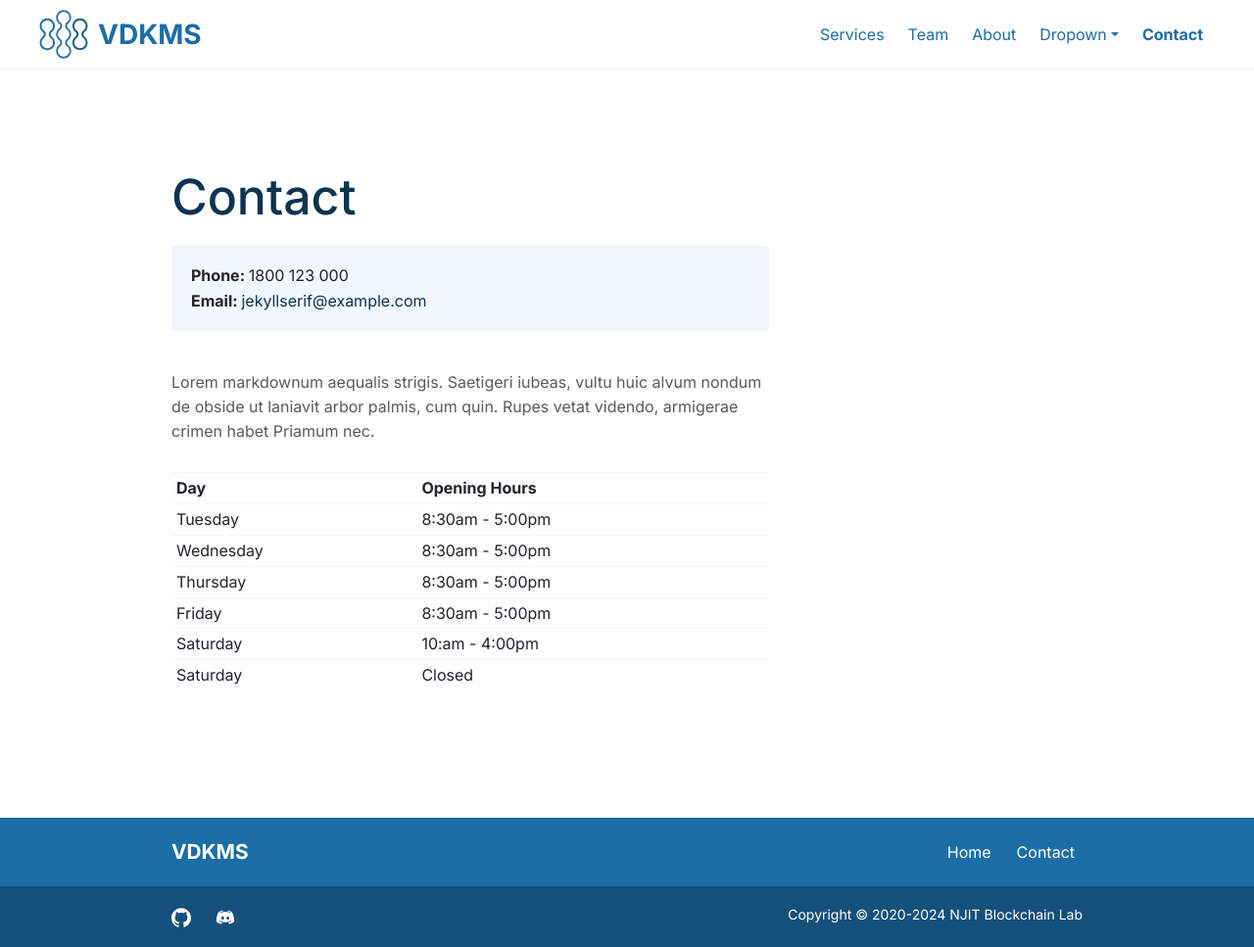
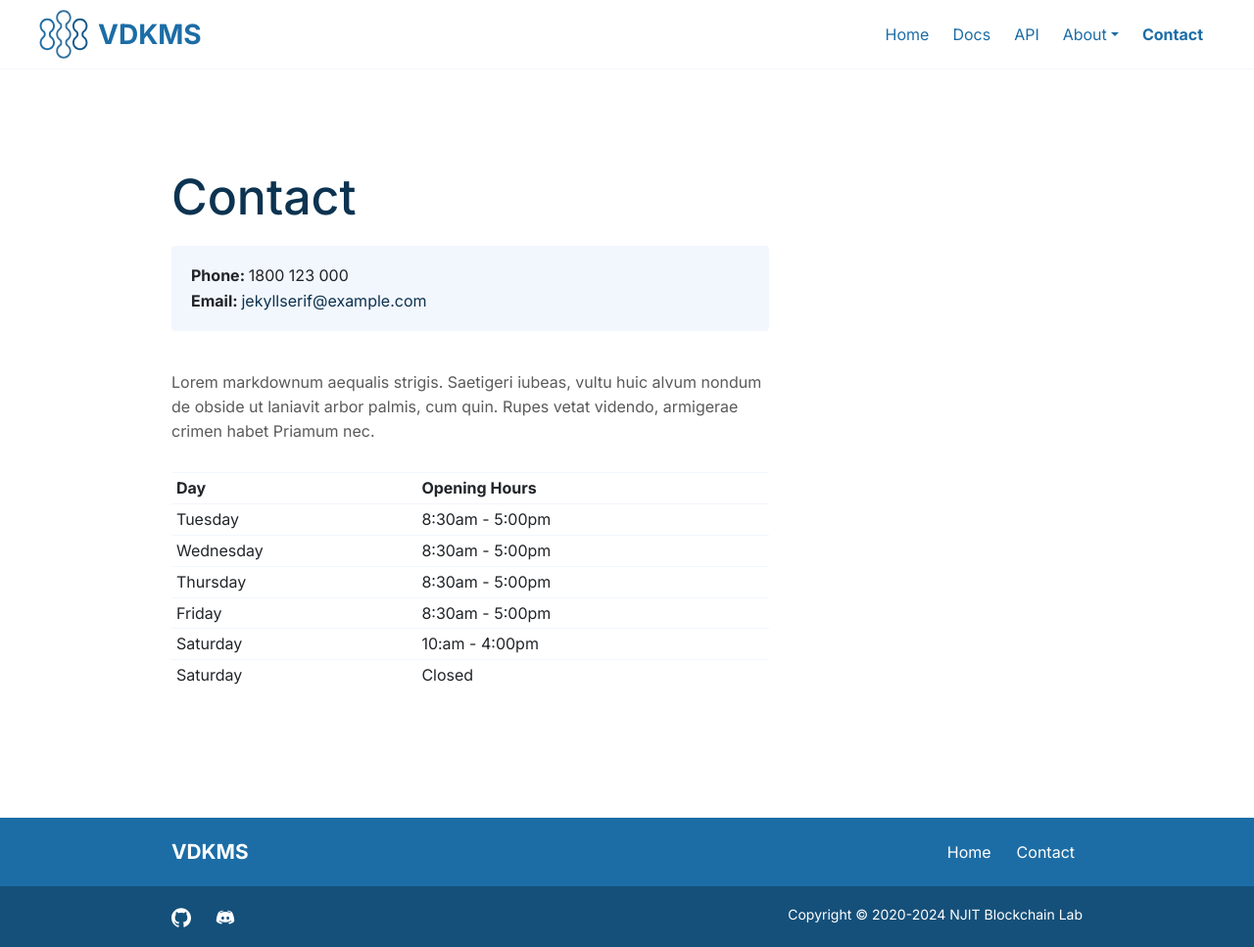
Before and after one commit to NJITBlockchainLab/vdkms.app, a Jekyll site: the page built from contact.md, in a window 1280 px wide. Shown: the whole page at 98% size. Built offline with Jekyll 4.4.1, drawn with Linux system fonts in a browser that asks for light colours.

Commit message:
nav popper fix

```diff
--- a/_data/menus.yml
+++ b/_data/menus.yml
@@ -1,23 +1,23 @@
 main:
-  - name: "Services"
-    url: "/services/"
+  - name: "Home"
+    url: "/"
+    weight: 1
+  - name: "Docs"
+    url: "https://vdkms-docs.netlify.app"
     weight: 2
-  - name: "Team"
-    url: "/team/"
+  - name: "API"
+    url: "#"
     weight: 3
   - name: "About"
-    url: "/about/"
-    weight: 4
-  - name: "Dropown"
-    url: "#"
-    weight: 5
+    url: ""
+    weight: 3
     subs:
-      - name: "Dropown1"
-        url: "#"
+      - name: "Teams"
+        url: "/team/"
+        weight: 2
+      - name: "About"
+        url: "/about/"
         weight: 1
-      - name: "Dropdown2"
-        url: "/about/"
-        weight: 2
   - name: "Contact"
     url: "/contact/"
     weight: 6
--- a/_includes/main-menu-mobile.html
+++ b/_includes/main-menu-mobile.html
@@ -5,7 +5,7 @@
 
     <li class="{% if item.url == page.url %}active{% endif %}{% if item.subs[0] %}{% endif %}">
       {% if item.subs[0] %}
-      <a class="dropdown-toggle" data-toggle="collapse" href="#collapseMenu" role="button"
+      <a class="dropdown-toggle" data-bs-toggle="collapse" href="#collapseMenu" role="button"
         aria-controls="collapseExample" aria-expanded="false">{{ item.name }}</a>
       <div class="collapse" id="collapseMenu"">
         <ul>
--- a/_includes/main-menu.html
+++ b/_includes/main-menu.html
@@ -5,7 +5,7 @@
 
     <li class="{% if item.url == page.url %}active{% endif %}{% if item.subs[0] %}dropdown{% endif %}">
       {% if item.subs[0] %}
-      <a class="dropdown-toggle" data-toggle="dropdown" href="#" role="button" aria-haspopup="true"
+      <a class="dropdown-toggle" data-bs-toggle="dropdown" href="#" role="button" aria-haspopup="true"
         aria-expanded="false">{{ item.name }}</a>
       <div class="dropdown-menu">
         <!-- <ul> -->
--- a/_layouts/default.html
+++ b/_layouts/default.html
@@ -42,7 +42,7 @@
   {% include footer.html %}
   {% include sub-footer.html %}
   <!-- bootstrap -->
-  <script src="https://cdn.jsdelivr.net/npm/bootstrap@5.2.3/dist/js/bootstrap.min.js" integrity="sha384-cuYeSxntonz0PPNlHhBs68uyIAVpIIOZZ5JqeqvYYIcEL727kskC66kF92t6Xl2V" crossorigin="anonymous"></script>
+  <script src="https://cdn.jsdelivr.net/npm/bootstrap@5.2.3/dist/js/bootstrap.bundle.min.js" integrity="sha384-kenU1KFdBIe4zVF0s0G1M5b4hcpxyD9F7jL+jjXkk+Q2h455rYXK/7HAuoJl+0I4" crossorigin="anonymous"></script>
 
   <!-- Tiny Slider scripts -->
   <script src="https://cdnjs.cloudflare.com/ajax/libs/tiny-slider/2.9.2/min/tiny-slider.js"></script>
--- a/_layouts/home.html
+++ b/_layouts/home.html
@@ -33,9 +33,9 @@
   {% endif %}
 </div>
 
-<div class="strip bg-transparent pb-md-10"></div>
+<!-- <div class="strip bg-transparent pb-md-10"></div> -->
 
-<div class="intro">
+<!-- <div class="intro">
   <div class="container">
     <div class="row justify-content-start">
       <div class="col-12 col-md-7 col-lg-6 order-2 order-md-1">
@@ -53,7 +53,7 @@
       {% endif %}
     </div>
   </div>
-</div>
+</div> -->
 
 <div class="strip px-2">
   <div class="play_video mx-auto my-5 ratio ratio-16x9">
--- a/assets/css/style.scss
+++ b/assets/css/style.scss
@@ -166,6 +166,7 @@
 
 .carousel-item {
   height: 650px;
+  // https://csshero.org/mesher/
   background-image:
   radial-gradient(at 70% 39%, hsla(240,0%,55%,1) 0px, transparent 50%),
   radial-gradient(at 0% 100%, hsla(330,0%,55%,1) 0px, transparent 50%),
```
